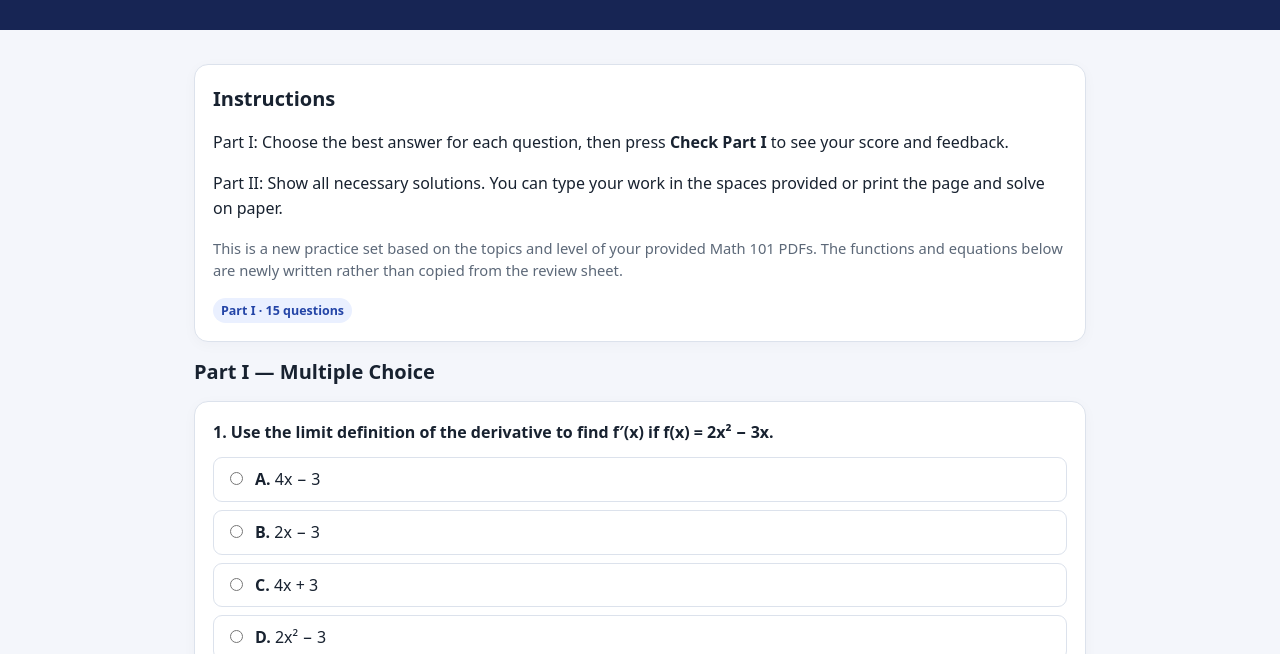
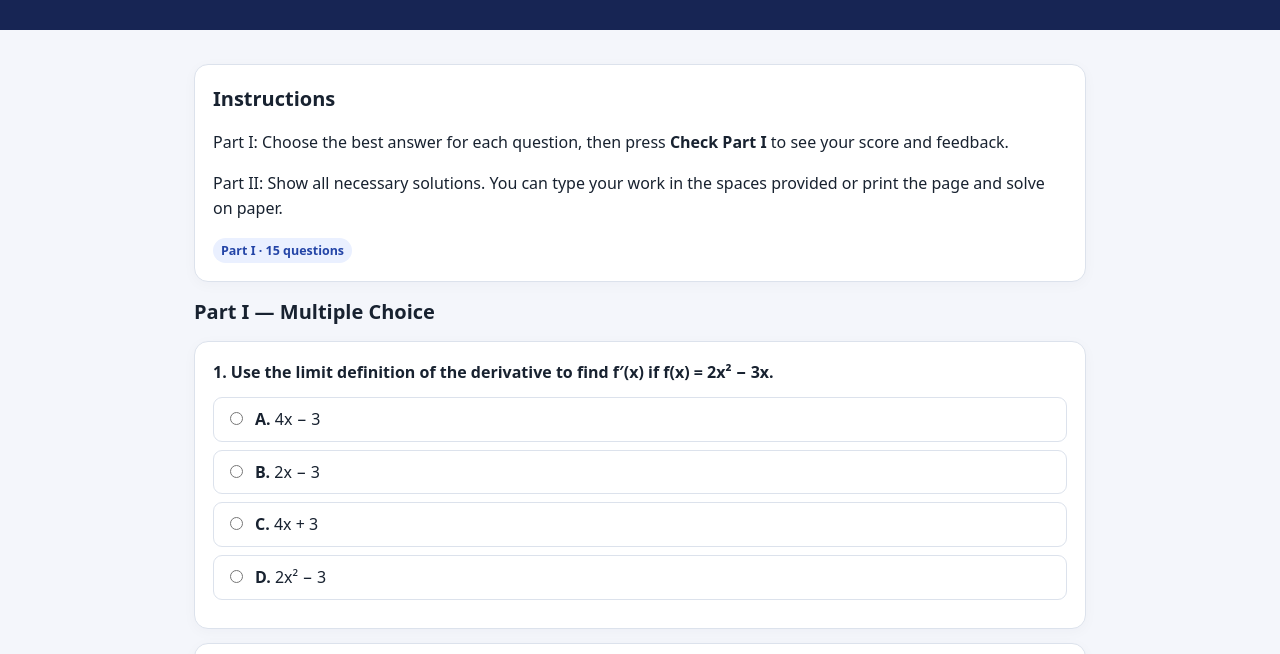
Before and after one commit to sefangeles/MATH-101-longexam-2-moch, a plain HTML site: page index.html in a window 1280 px wide. Shown: the part 146-800 px from the top of the page. Drawn offline with Linux system fonts and the light colour scheme.

Commit message:
Add files via upload

```diff
--- a/index.html
+++ b/index.html
@@ -26,7 +26,7 @@ footer{text-align:center;color:var(--muted);font-size:.85rem;padding:20px}
 <h2>Instructions</h2>
 <p>Part I: Choose the best answer for each question, then press <b>Check Part I</b> to see your score and feedback.</p>
 <p>Part II: Show all necessary solutions. You can type your work in the spaces provided or print the page and solve on paper.</p>
-<p class="muted">This is a new practice set based on the topics and level of your provided Math 101 PDFs. The functions and equations below are newly written rather than copied from the review sheet.</p>
+<p class="muted"></p>
 <div class="tag">Part I · 15 questions</div>
 </section>
 <h2>Part I — Multiple Choice</h2>
```
